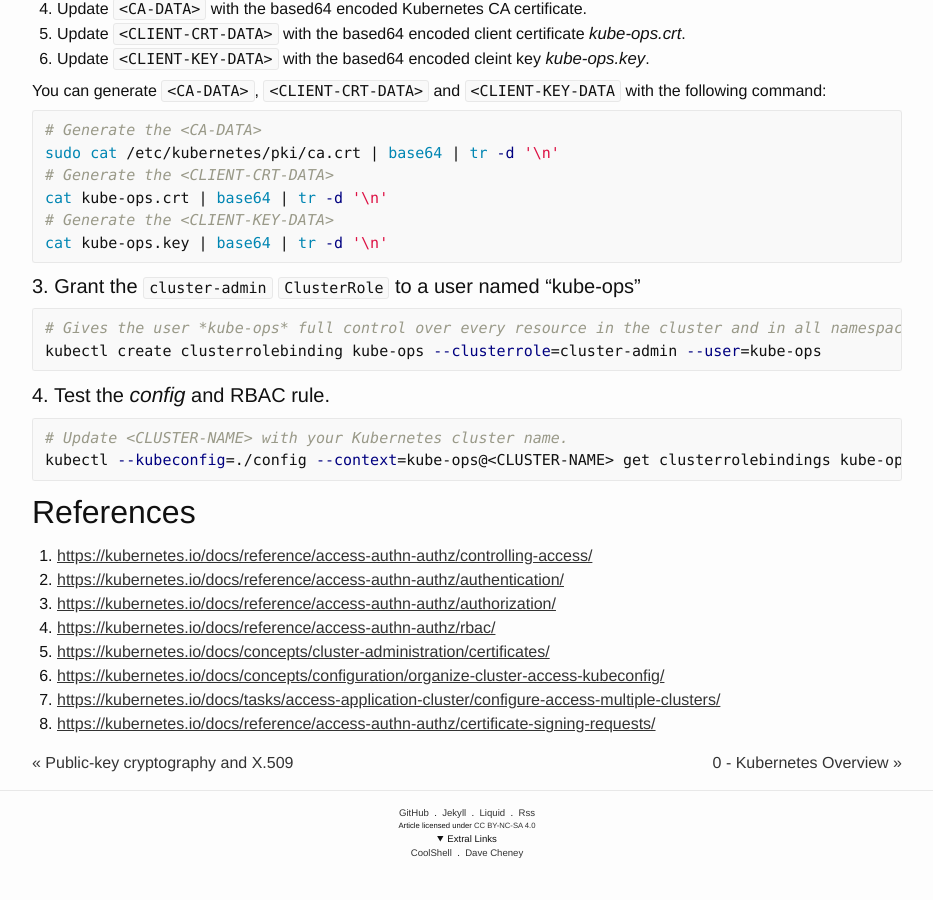
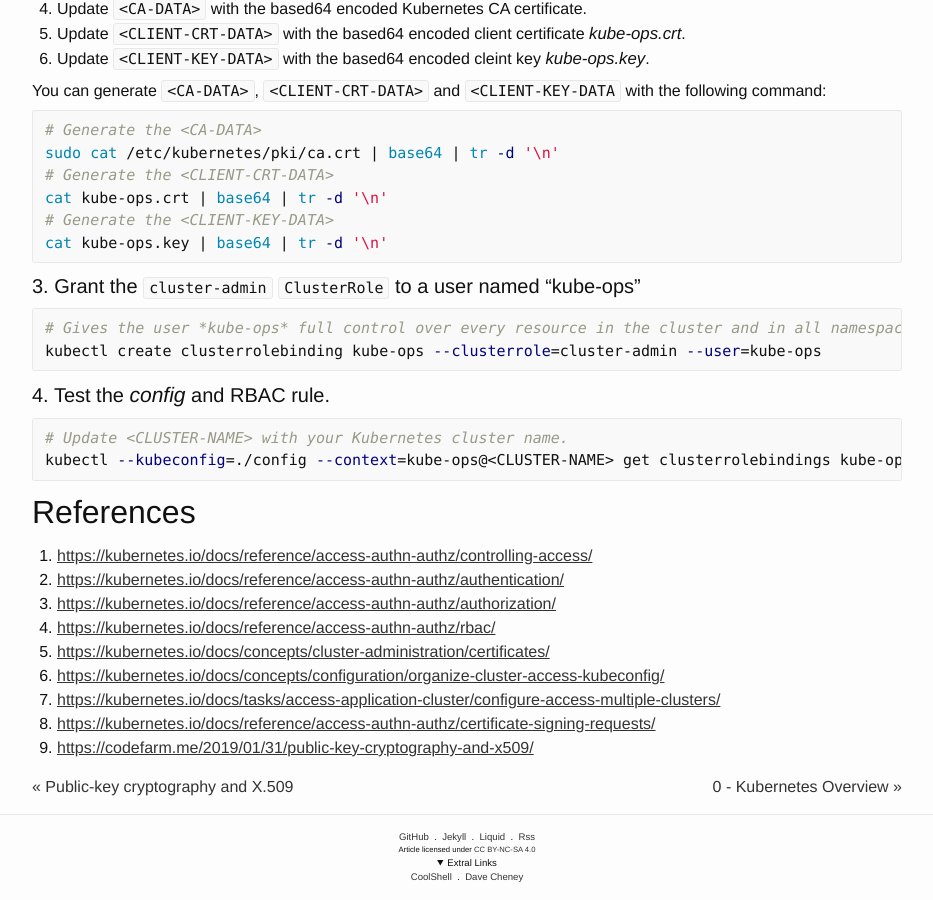
Before and after one commit to ousiax/ousiax.github.io, a Jekyll site: the page built from _posts/2019-02-01-access-kubernetes-api-with-client-certificates.md, in a window 1280 px wide and 900 px high, scrolled down 3548 px. Shown: the whole window, without its empty margins (173-1106 px from the left). Built offline with Jekyll 4.4.1, drawn with Linux system fonts in a browser that asks for light colours; before the commit the page ends 4424 px from its top, so only the background shows below that.

Commit message:
modified:   2019-02-01-access-kubernetes-api-with-client-certificates.md

```diff
--- a/_posts/2019-02-01-access-kubernetes-api-with-client-certificates.md
+++ b/_posts/2019-02-01-access-kubernetes-api-with-client-certificates.md
@@ -163,3 +163,4 @@ kubectl --kubeconfig=./config --context=kube-ops@<CLUSTER-NAME> get clusterroleb
 https://kubernetes.io/docs/concepts/configuration/organize-cluster-access-kubeconfig/)
 1. [https://kubernetes.io/docs/tasks/access-application-cluster/configure-access-multiple-clusters/](https://kubernetes.io/docs/tasks/access-application-cluster/configure-access-multiple-clusters/)
 1. [https://kubernetes.io/docs/reference/access-authn-authz/certificate-signing-requests/](https://kubernetes.io/docs/reference/access-authn-authz/certificate-signing-requests/)
+1. [{{site.url}}/2019/01/31/public-key-cryptography-and-x509/](/2019/01/31/public-key-cryptography-and-x509/)
```
